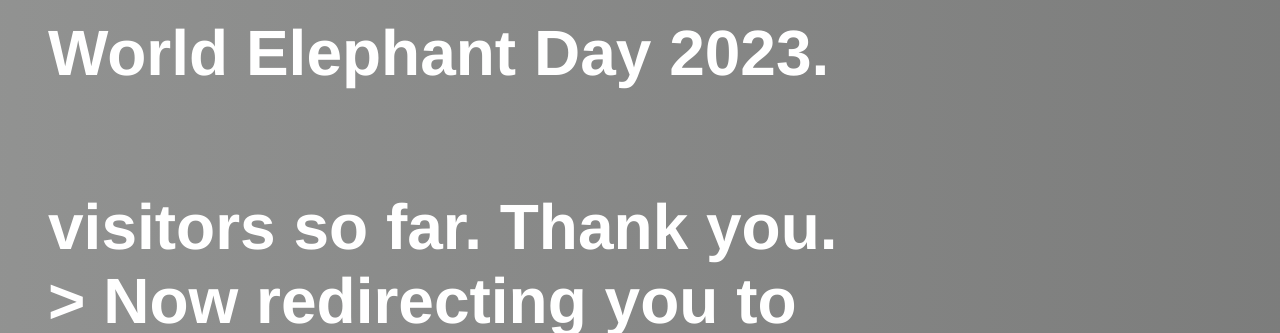
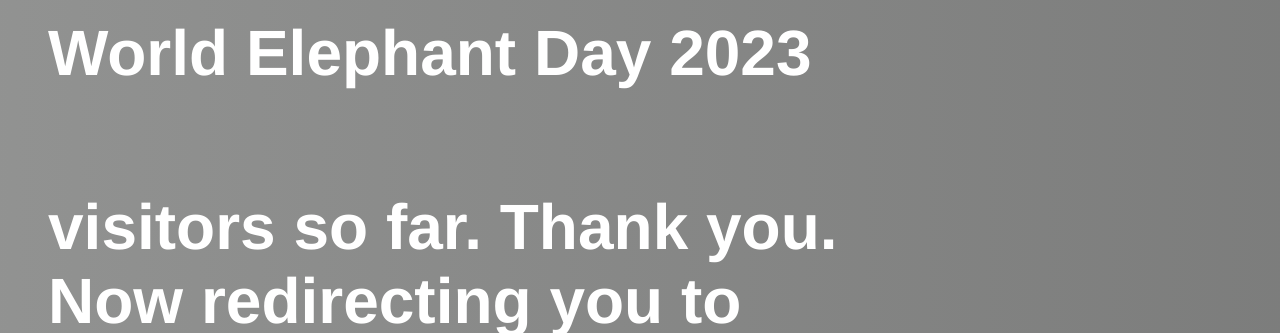
Before and after one commit to gjhltn/WorldElephantDay, a plain HTML site: page index.html in a window 1280 px wide. Shown: the top 333 px of the page. Drawn offline with Linux system fonts and the light colour scheme; a web font is replaced by a local one.

Commit message:
Update index.html

```diff
--- a/index.html
+++ b/index.html
@@ -45,13 +45,10 @@
 </head>
 
 <body><div class="bg"><div class="inner">
-  World Elephant Day 2023.<br/>
+  World Elephant Day 2023<br/>
   <script src="https://counterapi.com/c.js" async ></script>
   <div class="counterapi" noCss="true" unique="true" noIcon="true" noLink="true" style="min-height:100px" ></div> visitors so far.
-
-
-Thank you.<br/>>
-
+Thank you.<br/>
  Now redirecting you to <a href="https://www.sheldrickwildlifetrust.org">https://www.sheldrickwildlifetrust.org</a><br />
 </div></div>
 
```
